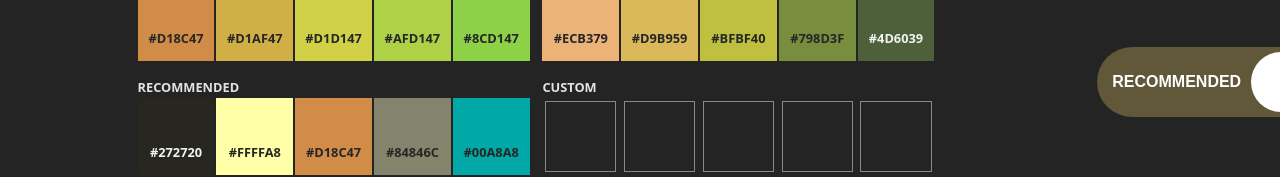
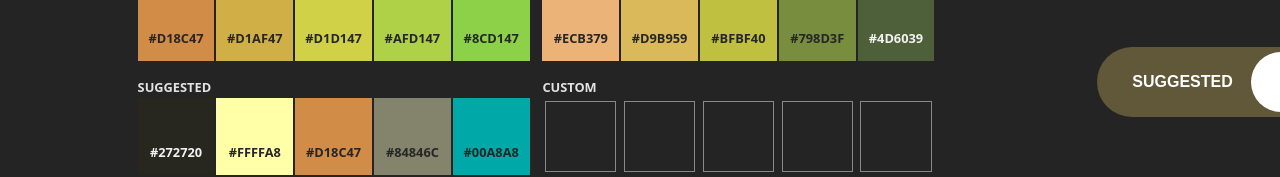
Before and after one commit to MatiasAndino/Kings_Palette, a React (Vite) app: page / in a window 1280 px wide. Shown: the part 541-718 px from the top of the page. Built offline with nearby package versions, Linux system fonts and the light colour scheme.

Commit message:
fix: resolve input text sync and unnecessary rerenders
- Fixed issue where input text wouldn't update after pressing the random color button
- Optimized component structure to prevent unnecessary rerenders

```diff
--- a/src/App.jsx
+++ b/src/App.jsx
@@ -4,9 +4,9 @@ import HomeView from "./feature/home/view/HomeView"
 function App() {
 
   return (
-    <PaletteProvider>
-      <HomeView />
-    </PaletteProvider>
+
+    <HomeView />
+
   )
 }
 
--- a/src/core/components/color-block/ColorBlock.jsx
+++ b/src/core/components/color-block/ColorBlock.jsx
@@ -1,14 +1,11 @@
 import { formatHSLString, getReadableForegroundColor, hslToHex } from '../../../utils';
-import { usePalette } from '../../palette-context/PaletteContext';
 import CustomButton from '../custom-button/CustomButton';
 import './color_block.css';
 
 const ColorBlock = ({ color }) => {
-    const { currentColor } = usePalette();
-    let selectedColor = color === undefined ? currentColor : color;
 
-    const specialColor = formatHSLString(getReadableForegroundColor(selectedColor));
-    const hexColor = hslToHex(selectedColor);
+    const specialColor = formatHSLString(getReadableForegroundColor(color));
+    const hexColor = hslToHex(color);
 
     const copyIcon = (
         <svg viewBox="0 0 448 512">
@@ -18,7 +15,7 @@ const ColorBlock = ({ color }) => {
 
     const blockStyle = {
         'color': specialColor,
-        'backgroundColor': formatHSLString(selectedColor),
+        'backgroundColor': formatHSLString(color),
         '--button-color': specialColor,
     };
 
@@ -40,7 +37,7 @@ const ColorBlock = ({ color }) => {
             >
                 {copyIcon}
             </div>
-            <CustomButton color={selectedColor} />
+            <CustomButton color={color} />
         </div>
     )
 }
--- a/src/core/components/custom-button/CustomButton.jsx
+++ b/src/core/components/custom-button/CustomButton.jsx
@@ -1,10 +1,10 @@
-import React, { useState } from 'react'
 import { usePalette } from '../../palette-context/PaletteContext';
 
 const CustomButton = ({ color }) => {
     const { includesColor, addColor, removeColor, palette } = usePalette();
-    const [isSelected, setIsSelected] = useState(includesColor(color));
 
+    const ADD = 'ADD TO CUSTOM PALETTE';
+    const REMOVE = 'REMOVE FROM CUSTOM PALETTE';
 
     const addIcon = (
         <svg xmlns="http://www.w3.org/2000/svg" viewBox="0 0 24 24" width="36" height="36" >
@@ -19,25 +19,26 @@ const CustomButton = ({ color }) => {
         </svg>
     )
 
+    const selected = () => {
+        return includesColor(color);
+    }
 
     function handleClick() {
-        if (palette.length >= 5 && !isSelected) return
+        if (palette.length >= 5 && !selected()) return
 
-        if (isSelected) removeColor(color);
+        if (selected()) removeColor(color);
         else addColor(color);
-
-        setIsSelected(prev => !prev);
     }
 
     return (
         <div
             className='tooltip fade icon add-icon'
             onClick={handleClick}
-            data-title={isSelected ? 'REMOVE FROM CUSTOM PALETTE' : 'ADD TO CUSTOM PALETTE'}
+            data-title={selected() ? REMOVE : ADD}
             role="button"
         >
             {
-                isSelected
+                selected()
                     ? removeIcon
                     : addIcon
             }
--- /dev/null
+++ b/src/core/components/custom-palette/CustomPalette.jsx
@@ -0,0 +1,14 @@
+import React from 'react'
+import Palette from '../palette/Palette'
+import { usePalette } from '../../palette-context/PaletteContext'
+
+const CustomPalette = ({ suggested }) => {
+    const { palette, updateAutoPalette } = usePalette()
+    updateAutoPalette(suggested);
+
+    return (
+        <Palette title={'CUSTOM'} palette={palette} />
+    )
+}
+
+export default CustomPalette
--- a/src/core/components/input-color/InputColor.jsx
+++ b/src/core/components/input-color/InputColor.jsx
@@ -1,35 +1,14 @@
-import { useState } from 'react';
-import { hexToHSL, hslToHex } from '../../../utils';
-import { usePalette } from '../../palette-context/PaletteContext';
-import { DEFAULT_COLOR } from '../../../utils/colorUtils';
 
-const InputColor = ({ inputRef }) => {
-    const { updateCurrentColor } = usePalette();
-    const [inputColor, setInputColor] = useState(hslToHex(DEFAULT_COLOR));
-
-    function onChange(e) {
-        e.target.default;
-
-        const input = e.target.value;
-
-        const isValid = /^#?[0-9A-Fa-f]*$/.test(input);
-
-        if (isValid) {
-            updateCurrentColor(hexToHSL(input));
-        }
-        setInputColor(input);
-
-    }
+const InputColor = ({ onChange, value }) => {
 
     return (
         <>
             <label htmlFor='input-color'>COLOR: </label>
             <input
-                ref={inputRef}
                 type='text'
                 id='input-color'
                 name='input-color'
-                value={ inputColor}
+                value={ value}
                 className='input-color'
                 onChange={e => onChange(e)}
                 required
--- a/src/core/components/palettes/Palettes.jsx
+++ b/src/core/components/palettes/Palettes.jsx
@@ -4,41 +4,33 @@ import {
     getAnalogousHarmony, getAnalogousPalette, getComplementaryHSL, getDarkerPalette, getShades,
     getSmoothedAnalogous, getTriadHSLFirstColor, getTriadHSLSecondColor
 } from '../../../utils'
-import { usePalette } from '../../palette-context/PaletteContext';
+import CustomPalette from '../custom-palette/CustomPalette';
 
-const Palettes = () => {
-    const { palette, currentColor, updateAutoPalette } = usePalette();
+const Palettes = ({ color }) => {
 
-    const SHADES = getShades(currentColor);
-    const COMPLEMENTARY = getComplementaryHSL(currentColor);
-    const TRIAD_COLOR_1 = getTriadHSLFirstColor(currentColor);
-    const TRIAD_COLOR_2 = getTriadHSLSecondColor(currentColor);
-    const DARKER = getDarkerPalette(currentColor);
-    const ANALOGOUS = getAnalogousPalette(currentColor);
-    const ANALOGOUS_HARMONY = getAnalogousHarmony(currentColor);
-    const SMOOTHED_ANALOGOUS = getSmoothedAnalogous(currentColor);
-    const RECOMMENDED = [
+    const SHADES = getShades(color);
+    const COMPLEMENTARY = getComplementaryHSL(color);
+    const TRIAD_COLOR_1 = getTriadHSLFirstColor(color);
+    const TRIAD_COLOR_2 = getTriadHSLSecondColor(color);
+    const DARKER = getDarkerPalette(color);
+    const ANALOGOUS = getAnalogousPalette(color);
+    const ANALOGOUS_HARMONY = getAnalogousHarmony(color);
+    const SMOOTHED_ANALOGOUS = getSmoothedAnalogous(color);
+    const SUGGESTED = [[
         DARKER[2],
         SHADES[0],
         ANALOGOUS_HARMONY[0],
         DARKER[0],
         TRIAD_COLOR_1[3],
-    ]
-    // const RECOMMENDED = [[
-    //     DARKER[2],
-    //     SHADES[0],
-    //     ANALOGOUS_HARMONY[0],
-    //     DARKER[0],
-    //     TRIAD_COLOR_1[3],
-    // ], [
-    //     SHADES[0],
-    //     DARKER[2],
-    //     TRIAD_COLOR_1[3],
-    //     DARKER[0],
-    //     ANALOGOUS_HARMONY[0],
-    // ]]
+    ], [
+        SHADES[0],
+        DARKER[2],
+        TRIAD_COLOR_1[3],
+        DARKER[0],
+        ANALOGOUS_HARMONY[0],
+    ]]
 
-    // const randomRecommendedPalette = RECOMMENDED[Math.floor(Math.random() * RECOMMENDED.length)]
+    const randomSuggestedPalette = SUGGESTED[Math.floor(Math.random() * SUGGESTED.length)]
 
     const palettes = {
         'SHADES': SHADES,
@@ -49,17 +41,15 @@ const Palettes = () => {
         'ANALOGOUS': ANALOGOUS,
         'ANALOGOUS_HARMONY': ANALOGOUS_HARMONY,
         'SMOOTHED_ANALOGOUS': SMOOTHED_ANALOGOUS,
-        'RECOMMENDED': RECOMMENDED,
-        'CUSTOM': palette,
+        'SUGGESTED': randomSuggestedPalette,
     }
-    updateAutoPalette(RECOMMENDED);
-
 
     return (
         <div className="palettes">
             {
                 Object.keys(palettes).map(key => <Palette title={key.replaceAll('_', ' ')} palette={palettes[key]} key={crypto.randomUUID()} />)
             }
+            <CustomPalette suggested={randomSuggestedPalette} />
         </div>
     )
 }
--- a/src/core/components/random-button/RandomButton.jsx
+++ b/src/core/components/random-button/RandomButton.jsx
@@ -1,18 +1,6 @@
-import { getRandomColor, hslToHex } from '../../../utils';
-import { usePalette } from '../../palette-context/PaletteContext';
 import './random_button.css';
 
-const RandomButton = ({ inputRef }) => {
-
-    const { updateCurrentColor } = usePalette()
-
-    function handleClick() {
-        const randomColor = getRandomColor();
-        updateCurrentColor(randomColor);
-
-        if (inputRef.current) inputRef.current.value = hslToHex(randomColor);
-
-    }
+const RandomButton = ({ handleClick }) => {
 
     return (
         <button onClick={handleClick}>GENERATE RANDOM</button>
--- a/src/core/components/toggle-switch/ToggleSwitch.jsx
+++ b/src/core/components/toggle-switch/ToggleSwitch.jsx
@@ -3,10 +3,10 @@ import './toggle_switch.css';
 
 const ToggleSwitch = () => {
 
-    const { changeState } = usePalette();
+    const { switchPalettes } = usePalette();
 
     function handleClick() {
-        changeState();
+        switchPalettes();
     }
 
     return (
--- a/src/core/components/toggle-switch/toggle_switch.css
+++ b/src/core/components/toggle-switch/toggle_switch.css
@@ -27,12 +27,12 @@
 
 .slider .label-text {
   z-index: 1;
-  padding-left: 5px;
+  padding-left: 25px;
   transition: all 0.3s ease;
 }
 
 .slider .label-text::before {
-  content: 'RECOMMENDED';
+  content: 'SUGGESTED';
 }
 
 .circle {
@@ -58,7 +58,7 @@
 }
 
 .toggle input:checked + .slider .label-text {
-  transform: translateX(70px);
+  transform: translateX(50px);
 }
 
 .toggle input:checked + .slider .label-text::before {
--- a/src/core/palette-context/PaletteContext.jsx
+++ b/src/core/palette-context/PaletteContext.jsx
@@ -1,13 +1,11 @@
 import { createContext, useContext, useState } from "react";
 import { setRootVariables } from "../../utils";
-import { DEFAULT_COLOR } from "../../utils/colorUtils";
 
 const PaletteContext = createContext();
 
 export function PaletteProvider({ children }) {
   const [palette, setPalette] = useState([]);
   const [switchState, setSwitchState] = useState(true);
-  const [currentColor, setCurrentColor] = useState(DEFAULT_COLOR)
 
   const includesColor = (color) => {
     const [h, s, l] = color;
@@ -18,10 +16,6 @@ export function PaletteProvider({ children }) {
     }
 
     return false;
-  }
-
-  const updateCurrentColor = (color) => {
-    setCurrentColor(color);
   }
 
   const updateCSSVariables = (currentPalette) => {
@@ -44,7 +38,7 @@ export function PaletteProvider({ children }) {
 
   const clearPalette = () => setPalette([]);
 
-  const changeState = () => {
+  const switchPalettes = () => {
     setSwitchState(!switchState);
     updateAutoPalette(palette)
   }
@@ -56,14 +50,12 @@ export function PaletteProvider({ children }) {
   return (
     <PaletteContext.Provider value={{
       palette,
-      currentColor,
-      updateCurrentColor,
       includesColor,
       addColor,
       removeColor,
       clearPalette,
       updateAutoPalette,
-      changeState
+      switchPalettes
     }}>
       {children}
     </PaletteContext.Provider>
--- a/src/feature/home/view/HomeView.jsx
+++ b/src/feature/home/view/HomeView.jsx
@@ -3,25 +3,37 @@ import SideBar from '../../../core/components/side-bar/SideBar';
 import PreviewGroup from '../../../core/components/preview-group/PreviewGroup';
 import Header from '../../../core/components/header/Header';
 import Palettes from '../../../core/components/palettes/Palettes';
+import { useState } from 'react';
+import { DEFAULT_COLOR } from '../../../utils/colorUtils';
+import { PaletteProvider } from '../../../core/palette-context/PaletteContext';
 
 const HomeView = () => {
+
+    const [color, setColor] = useState(DEFAULT_COLOR);
+
+    function updateColor([h, s, l]) {
+        if (!(h || s || l)) return;
+        setColor([h, s, l])
+    }
 
     return (
         <div className="container">
             <div className="header">
                 <Header />
             </div>
+            <PaletteProvider>
                 <div className="side-bar">
-                <SideBar />
+                    <SideBar color={color} updateColor={updateColor} />
                 </div>
                 <div className="main-content">
                     <section>
-                    <Palettes />
+                        <Palettes color={color} />
                     </section>
                     <section>
                         <PreviewGroup />
                     </section>
                 </div>
+            </PaletteProvider>
             <div className="footer"></div>
         </div>
 
```
Also changed, not shown: src/core/components/side-bar/SideBar.jsx (+29 -6 lines). Lines whose indentation alone changed are shown as unchanged.
